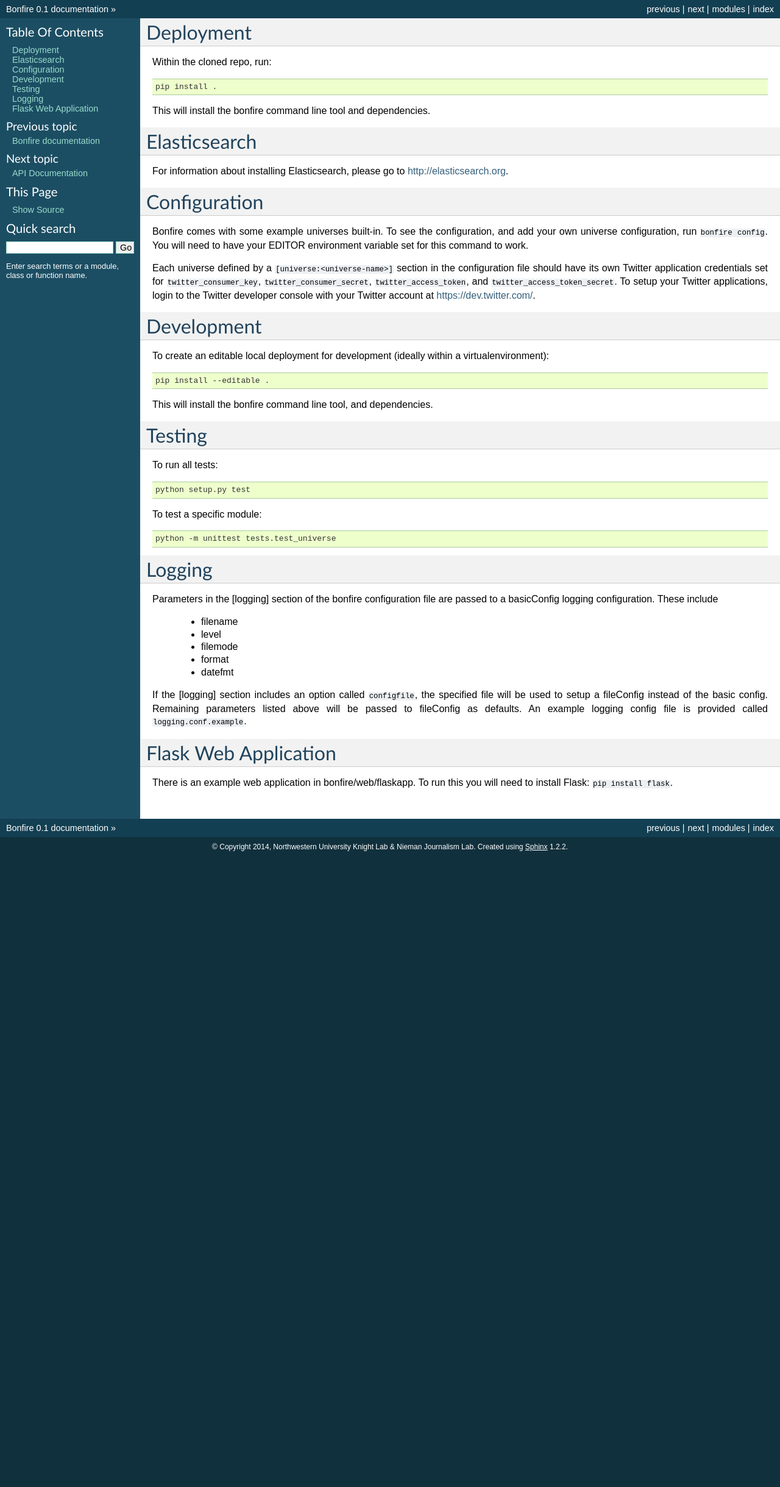
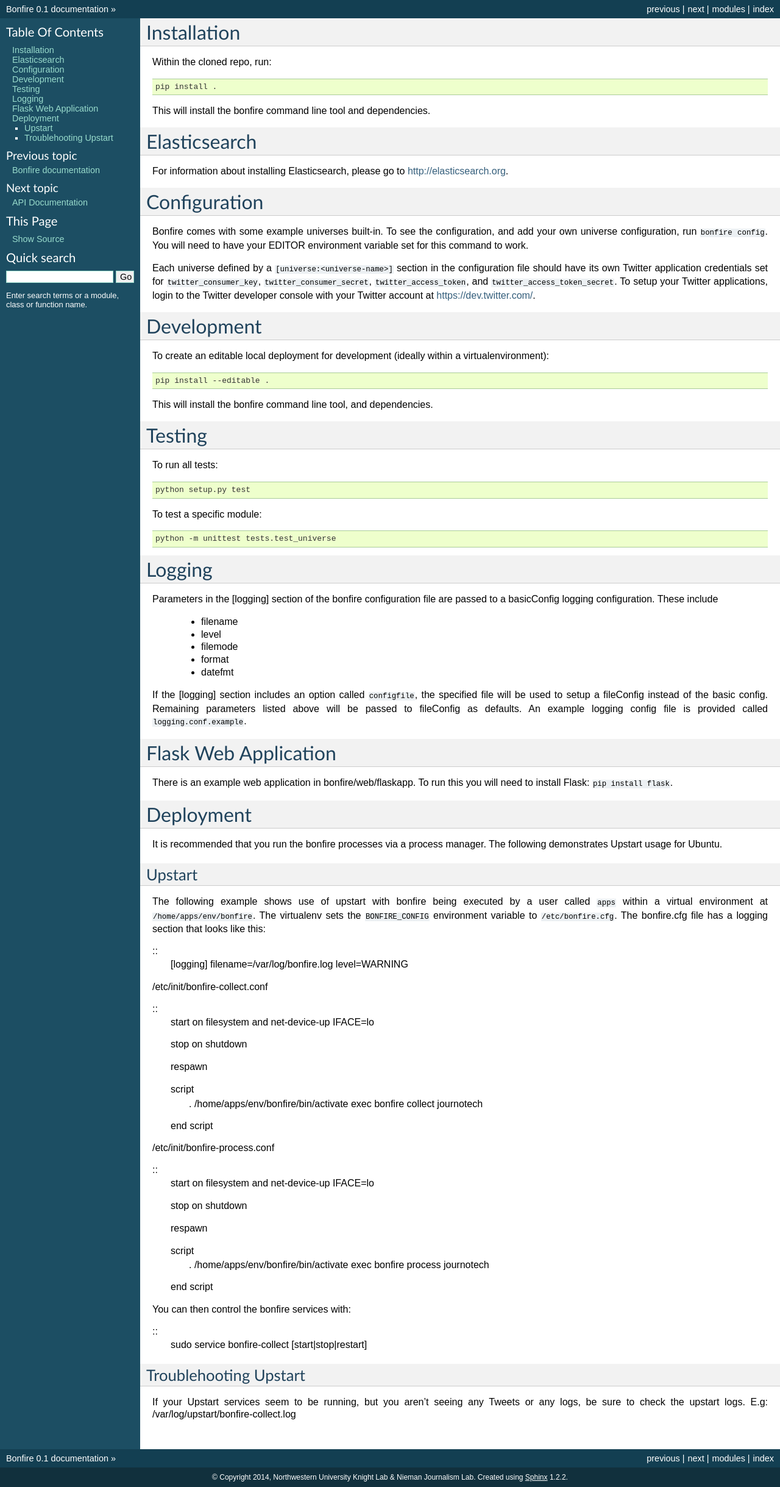
Before and after one commit to NUKnightLab/bonfire, a plain HTML site: page general.html in a window 1280 px wide. Shown: the whole page at 61% size. Before the commit the page ends 1405 px from the top, so only its background shows below. Drawn offline with Linux system fonts and the light colour scheme.

Commit message:
Updates docs

```diff
--- a/general.html
+++ b/general.html
@@ -6,7 +6,7 @@
   <head>
     <meta http-equiv="Content-Type" content="text/html; charset=utf-8" />
 
-    <title>Deployment &mdash; Bonfire 0.1 documentation</title>
+    <title>Installation &mdash; Bonfire 0.1 documentation</title>
 
     <link rel="stylesheet" href="_static/default.css" type="text/css" />
     <link rel="stylesheet" href="_static/pygments.css" type="text/css" />
@@ -52,8 +52,8 @@
         <div class="bodywrapper">
           <div class="body">
 
-  <div class="section" id="deployment">
-<h1>Deployment<a class="headerlink" href="#deployment" title="Permalink to this headline">¶</a></h1>
+  <div class="section" id="installation">
+<h1>Installation<a class="headerlink" href="#installation" title="Permalink to this headline">¶</a></h1>
 <p>Within the cloned repo, run:</p>
 <div class="highlight-python"><div class="highlight"><pre>pip install .
 </pre></div>
@@ -107,6 +107,57 @@ a virtualenvironment):</p>
 <h1>Flask Web Application<a class="headerlink" href="#flask-web-application" title="Permalink to this headline">¶</a></h1>
 <p>There is an example web application in bonfire/web/flaskapp. To run this you will need to install Flask: <tt class="docutils literal"><span class="pre">pip</span> <span class="pre">install</span> <span class="pre">flask</span></tt>.</p>
 </div>
+<div class="section" id="deployment">
+<h1>Deployment<a class="headerlink" href="#deployment" title="Permalink to this headline">¶</a></h1>
+<p>It is recommended that you run the bonfire processes via a process manager. The following demonstrates Upstart usage for Ubuntu.</p>
+<div class="section" id="upstart">
+<h2>Upstart<a class="headerlink" href="#upstart" title="Permalink to this headline">¶</a></h2>
+<p>The following example shows use of upstart with bonfire being executed by a user called <tt class="docutils literal"><span class="pre">apps</span></tt> within a virtual environment at <tt class="docutils literal"><span class="pre">/home/apps/env/bonfire</span></tt>. The virtualenv sets the <tt class="docutils literal"><span class="pre">BONFIRE_CONFIG</span></tt> environment variable to <tt class="docutils literal"><span class="pre">/etc/bonfire.cfg</span></tt>. The bonfire.cfg file has a logging section that looks like this:</p>
+<dl class="docutils">
+<dt>::</dt>
+<dd>[logging]
+filename=/var/log/bonfire.log
+level=WARNING</dd>
+</dl>
+<p>/etc/init/bonfire-collect.conf</p>
+<dl class="docutils">
+<dt>::</dt>
+<dd><p class="first">start on filesystem and net-device-up IFACE=lo</p>
+<p>stop on shutdown</p>
+<p>respawn</p>
+<dl class="docutils">
+<dt>script</dt>
+<dd>. /home/apps/env/bonfire/bin/activate
+exec bonfire collect journotech</dd>
+</dl>
+<p class="last">end script</p>
+</dd>
+</dl>
+<p>/etc/init/bonfire-process.conf</p>
+<dl class="docutils">
+<dt>::</dt>
+<dd><p class="first">start on filesystem and net-device-up IFACE=lo</p>
+<p>stop on shutdown</p>
+<p>respawn</p>
+<dl class="docutils">
+<dt>script</dt>
+<dd>. /home/apps/env/bonfire/bin/activate
+exec bonfire process journotech</dd>
+</dl>
+<p class="last">end script</p>
+</dd>
+</dl>
+<p>You can then control the bonfire services with:</p>
+<dl class="docutils">
+<dt>::</dt>
+<dd>sudo service bonfire-collect [start|stop|restart]</dd>
+</dl>
+</div>
+<div class="section" id="troublehooting-upstart">
+<h2>Troublehooting Upstart<a class="headerlink" href="#troublehooting-upstart" title="Permalink to this headline">¶</a></h2>
+<p>If your Upstart services seem to be running, but you aren&#8217;t seeing any Tweets or any logs, be sure to check the upstart logs. E.g: /var/log/upstart/bonfire-collect.log</p>
+</div>
+</div>
 
 
           </div>
@@ -116,13 +167,18 @@ a virtualenvironment):</p>
         <div class="sphinxsidebarwrapper">
   <h3><a href="index.html">Table Of Contents</a></h3>
   <ul>
-<li><a class="reference internal" href="#">Deployment</a></li>
+<li><a class="reference internal" href="#">Installation</a></li>
 <li><a class="reference internal" href="#elasticsearch">Elasticsearch</a></li>
 <li><a class="reference internal" href="#configuration">Configuration</a></li>
 <li><a class="reference internal" href="#development">Development</a></li>
 <li><a class="reference internal" href="#testing">Testing</a></li>
 <li><a class="reference internal" href="#logging">Logging</a></li>
 <li><a class="reference internal" href="#flask-web-application">Flask Web Application</a></li>
+<li><a class="reference internal" href="#deployment">Deployment</a><ul>
+<li><a class="reference internal" href="#upstart">Upstart</a></li>
+<li><a class="reference internal" href="#troublehooting-upstart">Troublehooting Upstart</a></li>
+</ul>
+</li>
 </ul>
 
   <h4>Previous topic</h4>
```
Also changed, not shown: api.html (+4 -4 lines), index.html (+10 -5 lines), searchindex.js, 1 other file.
